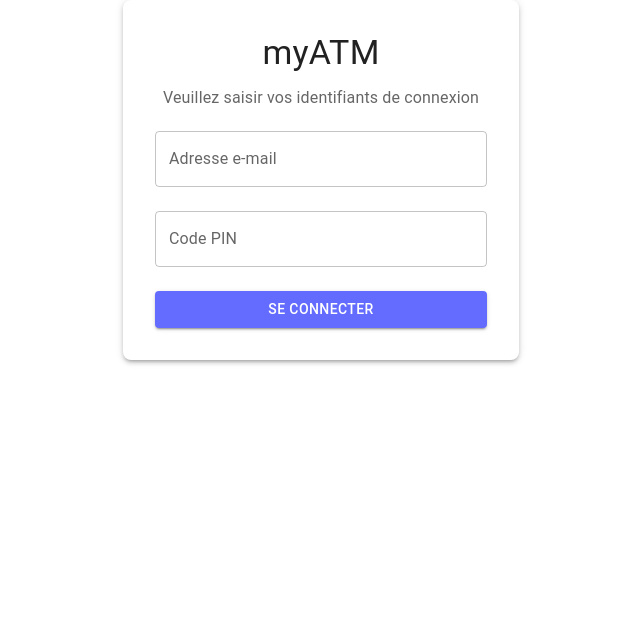
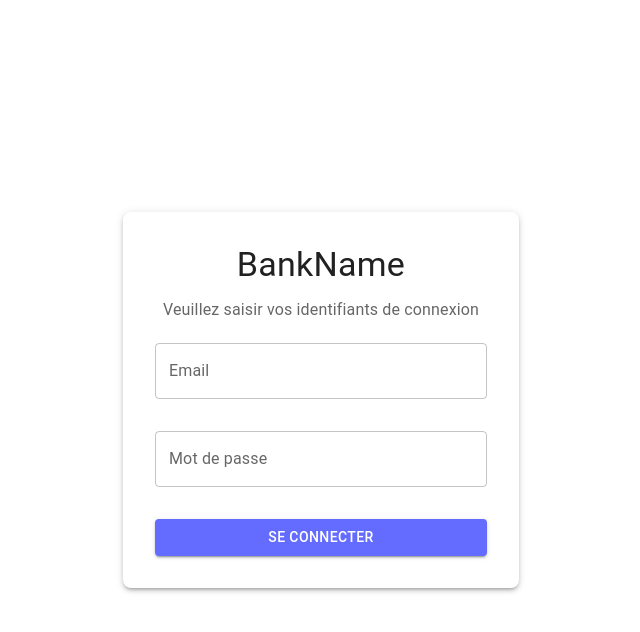
Before and after one commit to SeshiriaC/myatm-front-ppc, a React (Vite) app: page / in a window 1280 px wide. Shown: the top 632 px of the page, without its empty margins (319-959 px from the left). Built offline with nearby package versions, Linux system fonts and the light colour scheme.

Commit message:
UPDATE: Finition page de connexion TO DO LATER: logique de redirection

```diff
--- a/src/App.jsx
+++ b/src/App.jsx
@@ -1,96 +1,23 @@
-import React, { useState } from 'react';
-import { login } from './services/apiService'; // Assurez-vous que la fonction login existe et est correctement importée
-import { BrowserRouter as Router, Routes, Route } from 'react-router-dom';
+import React from "react";
+import { BrowserRouter as Router, Routes, Route } from "react-router-dom"; // Importation de react-router-dom
 
-// Importer les composants MUI nécessaires pour styliser la page
-import { TextField, Button, Typography, Container, Box, Paper } from '@mui/material';
+// Importation des composants
+import LoginPage from "./components/LoginPage";
+import HomePage from "./components/HomePage";
+import AdminDashboard from "./components/AdminDashboard";
 
 const App = () => {
-  const [userId, setUserId] = useState('');
-  const [userPinCode, setUserPinCode] = useState('');
-  const [error, setError] = useState('');
-
-  const handleSubmit = async (e) => {
-    e.preventDefault();
-
-    try {
-      const data = await login(userId, userPinCode); // Appel API pour la connexion
-      localStorage.setItem('token', data.token); // Stocker le token JWT
-      window.location.href = '/home'; // Rediriger vers la page d'accueil après connexion
-    } catch (err) {
-      setError('Identifiant ou code PIN incorrect'); // Afficher une erreur si la connexion échoue
-    }
-  };
-
   return (
     <Router>
       <Routes>
         {/* Définition de la route pour la page de connexion */}
-        <Route
-          path="/"
-          element={
-            <Container maxWidth="xs">
-              <Paper
-                sx={{
-                  padding: 4,
-                  borderRadius: 2,
-                  boxShadow: 3,
-                  backgroundColor: '#ffffff',
-                  display: 'flex',
-                  flexDirection: 'column',
-                  alignItems: 'center',
-                }}
-              >
-                <Typography variant="h4" component="h1" gutterBottom>
-                  myATM
-                </Typography>
-                <Typography variant="body1" color="textSecondary" gutterBottom>
-                  Veuillez saisir vos identifiants de connexion
-                </Typography>
+        <Route path="/" element={<LoginPage />} />
 
-                <form onSubmit={handleSubmit} style={{ width: '100%' }}>
-                  <TextField
-                    label="Adresse e-mail"
-                    variant="outlined"
-                    fullWidth
-                    value={userId}
-                    onChange={(e) => setUserId(e.target.value)}
-                    margin="normal"
-                  />
-                  <TextField
-                    label="Code PIN"
-                    variant="outlined"
-                    type="password"
-                    fullWidth
-                    value={userPinCode}
-                    onChange={(e) => setUserPinCode(e.target.value)}
-                    margin="normal"
-                  />
-                  <Button
-                    type="submit"
-                    variant="contained"
-                    fullWidth
-                    sx={{
-                      mt: 2,
-                      backgroundColor: '#646cff',
-                      '&:hover': {
-                        backgroundColor: '#535bf2',
-                      },
-                    }}
-                  >
-                    Se connecter
-                  </Button>
-                </form>
+        {/* Définition de la route pour la page d'accueil */}
+        <Route path="/home" element={<HomePage />} />
 
-                {error && (
-                  <Typography variant="body2" color="error" sx={{ mt: 2 }}>
-                    {error}
-                  </Typography>
-                )}
-              </Paper>
-            </Container>
-          }
-        />
+        {/* Route pour l'interface admin */}
+        <Route path="/admin-dashboard" element={<AdminDashboard />} />
       </Routes>
     </Router>
   );
--- /dev/null
+++ b/src/components/AdminDashboard.jsx
@@ -0,0 +1,12 @@
+import React from "react";
+
+const AdminDashboard = () => {
+  return (
+    <div>
+      <h1>Tableau de bord Admin</h1>
+      {/* Tu peux ajouter des options et des outils spécifiques à l'admin ici */}
+    </div>
+  );
+};
+
+export default AdminDashboard;
--- /dev/null
+++ b/src/components/HomePage.jsx
@@ -0,0 +1,76 @@
+import React from "react";
+import { Typography, Button, Box, Container } from "@mui/material";
+import { useNavigate } from "react-router-dom"; // Pour la navigation
+
+const HomePage = () => {
+  const navigate = useNavigate(); // Hook pour la navigation
+
+  const handleLogout = () => {
+    // Logique de déconnexion (vider le token)
+    localStorage.removeItem("token");
+    navigate("/"); // Rediriger vers la page de connexion après déconnexion
+  };
+
+  return (
+    <Container
+      maxWidth="xs"
+      sx={{
+        display: "flex",
+        flexDirection: "column",
+        justifyContent: "center",
+        alignItems: "center",
+        height: "100vh",
+      }}
+    >
+      <Box
+        sx={{
+          padding: 4,
+          borderRadius: 2,
+          boxShadow: 3,
+          backgroundColor: "#ffffff",
+          display: "flex",
+          flexDirection: "column",
+          alignItems: "center",
+        }}
+      >
+        <Typography variant="h4" component="h1" gutterBottom>
+          BankName
+        </Typography>
+        <Typography variant="h5" color="textSecondary" gutterBottom>
+          Bienvenue <span style={{ fontWeight: "bold" }}>userName</span>
+        </Typography>
+
+        <Button
+          variant="outlined"
+          sx={{ width: "100%", mb: 2 }}
+          onClick={() => navigate("/solde")} // Remplacer par la page correspondante
+        >
+          Consultation de solde
+        </Button>
+        <Button
+          variant="outlined"
+          sx={{ width: "100%", mb: 2 }}
+          onClick={() => navigate("/historique")} // Remplacer par la page correspondante
+        >
+          Historique des opérations
+        </Button>
+        <Button
+          variant="outlined"
+          sx={{ width: "100%", mb: 2 }}
+          onClick={() => navigate("/retrait")} // Remplacer par la page correspondante
+        >
+          Retrait
+        </Button>
+        <Button
+          variant="outlined"
+          sx={{ width: "100%", mb: 2 }}
+          onClick={handleLogout} // Déconnexion
+        >
+          Déconnexion
+        </Button>
+      </Box>
+    </Container>
+  );
+};
+
+export default HomePage;
--- a/src/components/LoginPage.jsx
+++ b/src/components/LoginPage.jsx
@@ -1,37 +1,59 @@
-import React, { useState } from 'react';
-import { login } from './services/apiService'; // Assure-toi d'importer correctement apiService.js
-
-// Import des composants MUI
-import { TextField, Button, Typography, Container, Box, Paper } from '@mui/material';
+import React, { useState } from "react";
+import { login } from "../services/apiService";  // Assure-toi que login est bien importé depuis ton service API
+import { useNavigate } from "react-router-dom";  // Hook pour la navigation
+import { TextField, Button, Typography, Container, Box, Paper } from "@mui/material";
 
 const LoginPage = () => {
-  const [userId, setUserId] = useState('');
-  const [userPinCode, setUserPinCode] = useState('');
-  const [error, setError] = useState('');
+  const [mail, setMail] = useState(""); // Renommé userId en mail
+  const [passwd, setPasswd] = useState(""); // Renommé userPinCode en passwd
+  const [error, setError] = useState("");  // Gérer les erreurs
+  const navigate = useNavigate();  // Hook pour la navigation
 
   const handleSubmit = async (e) => {
-    e.preventDefault();
+    e.preventDefault();  // Empêche le rechargement de la page à la soumission du formulaire
+
+    if (!mail || !passwd) {  // Vérifie que les deux champs sont remplis
+      setError("Tous les champs sont obligatoires");
+      return;
+    }
 
     try {
-      const data = await login(userId, userPinCode); // Appel API pour la connexion
-      localStorage.setItem('token', data.token); // Stocker le token JWT
-      window.location.href = '/home'; // Rediriger vers la page d'accueil après connexion
+      // Appel à l'API pour la connexion avec mail et passwd
+      const data = await login(mail, passwd);
+
+      // Stocke le token et le rôle de l'utilisateur
+      localStorage.setItem("token", data.token);
+      localStorage.setItem("role", data.role);
+
+      // Vérifie le rôle et redirige en conséquence
+      if (data.role === "admin") {
+        navigate("/admin-dashboard");  // Redirige vers le tableau de bord admin
+      } else {
+        navigate("/home");  // Redirige vers la page d'accueil pour l'utilisateur normal
+      }
     } catch (err) {
-      setError('Identifiant ou code PIN incorrect'); // Afficher une erreur si la connexion échoue
+      // En cas d'erreur, afficher un message d'erreur
+      setError("Identifiant ou mot de passe incorrect");
     }
   };
 
   return (
-    <Container maxWidth="xs">
+    <Container maxWidth="xs"
+    sx={{
+      display: "flex", // Utilise flexbox pour centrer le contenu
+      justifyContent: "center", // Centrer horizontalement
+      alignItems: "center", // Centrer verticalement
+      height: "100vh", // Utiliser toute la hauteur de la fenêtre
+    }}>
       <Paper
         sx={{
           padding: 4,
           borderRadius: 2,
-          boxShadow: 5,
-          backgroundColor: '#ffffff',
-          display: 'flex',
-          flexDirection: 'column',
-          alignItems: 'center',
+          boxShadow: 3,
+          backgroundColor: "#ffffff",
+          display: "flex",
+          flexDirection: "column",
+          alignItems: "center",
         }}
       >
         <Typography variant="h4" component="h1" gutterBottom>
@@ -41,23 +63,23 @@ const LoginPage = () => {
           Veuillez saisir vos identifiants de connexion
         </Typography>
 
-        <form onSubmit={handleSubmit} style={{ width: '100%' }}>
+        <form onSubmit={handleSubmit} style={{ width: "100%" }}>
           <TextField
-            label="Identification d'utilisateur"
+            label="Email"
             variant="outlined"
             fullWidth
-            value={userId}
-            onChange={(e) => setUserId(e.target.value)}
+            value={mail}
+            onChange={(e) => setMail(e.target.value)}  // Utilisation de mail
             margin="normal"
             sx={{ mb: 2 }}
           />
           <TextField
-            label="Code PIN"
+            label="Mot de passe"
             variant="outlined"
             type="password"
             fullWidth
-            value={userPinCode}
-            onChange={(e) => setUserPinCode(e.target.value)}
+            value={passwd}
+            onChange={(e) => setPasswd(e.target.value)}  // Utilisation de passwd
             margin="normal"
             sx={{ mb: 2 }}
           />
@@ -67,9 +89,9 @@ const LoginPage = () => {
             fullWidth
             sx={{
               mt: 2,
-              backgroundColor: '#646cff',
-              '&:hover': {
-                backgroundColor: '#535bf2',
+              backgroundColor: "#646cff",
+              "&:hover": {
+                backgroundColor: "#535bf2",
               },
             }}
           >
```
Also changed, not shown: src/services/apiService.js (+9 -9 lines).
